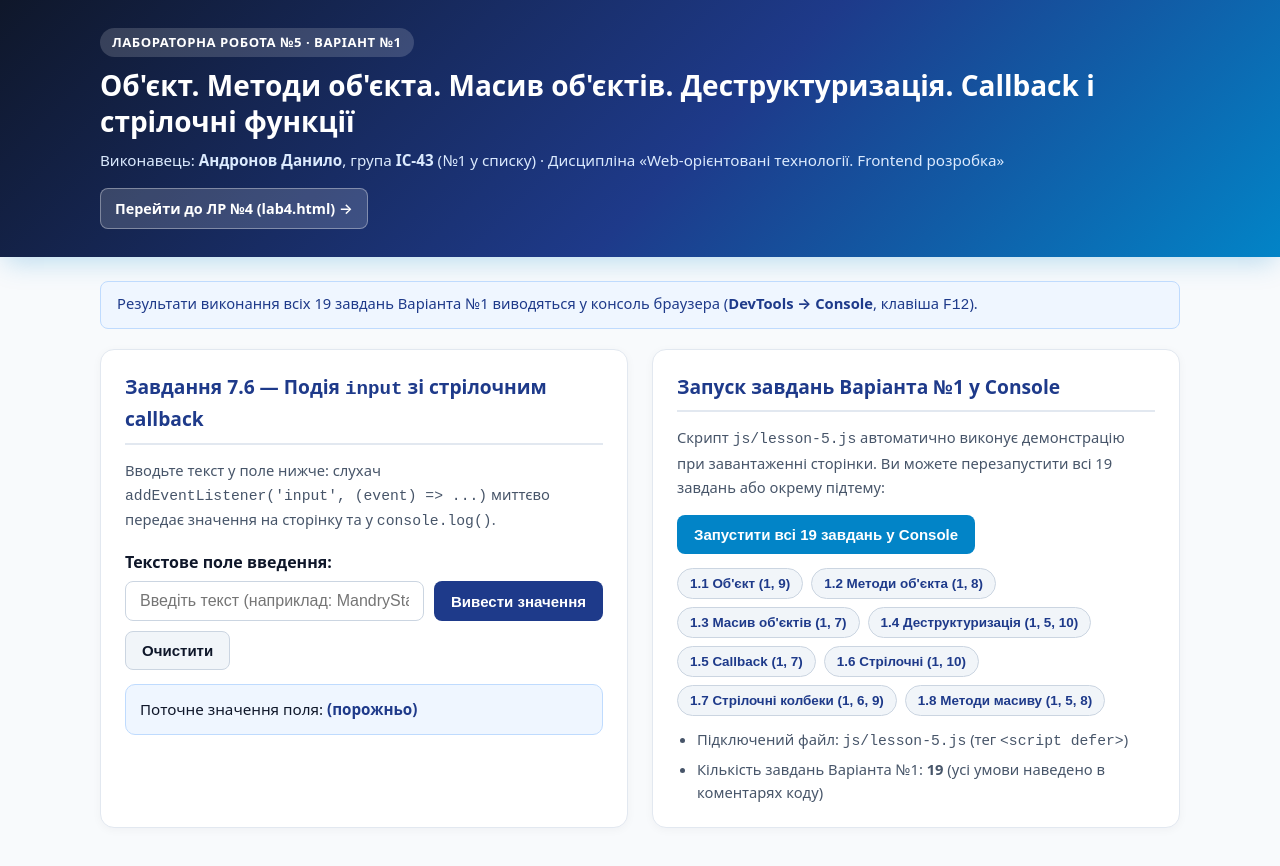
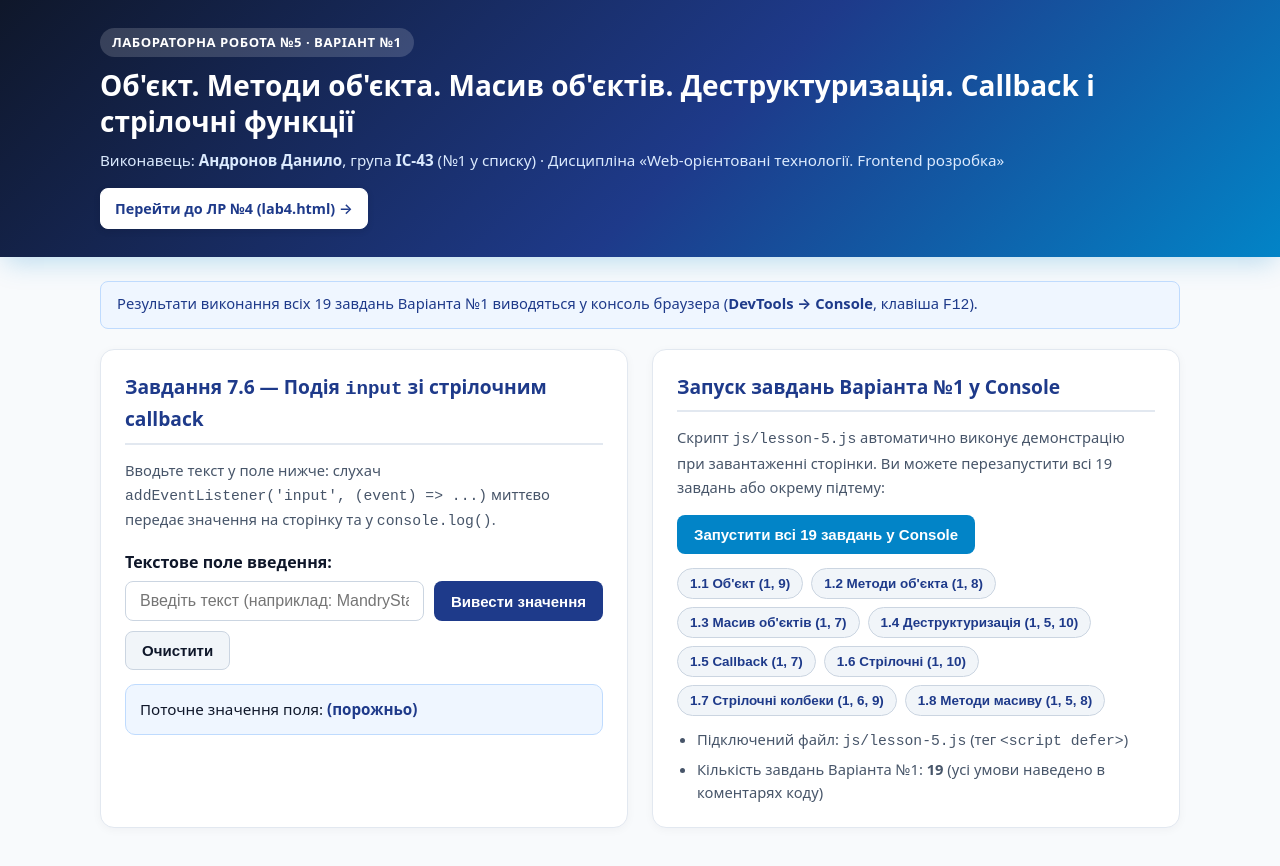
Before and after one commit to AndronovDanilo/LR_IC-43_Andronov, a plain HTML site: page index.html in a window 1280 px wide. Drawn offline with Linux system fonts and the light colour scheme.

Commit message:
Fix nav-link button contrast on blue header

```diff
--- a/css/style.css
+++ b/css/style.css
@@ -81,10 +81,11 @@ body {
     display: inline-flex;
     align-items: center;
     padding: 8px 14px;
-    background: rgba(255, 255, 255, 0.16);
-    border: 1px solid rgba(255, 255, 255, 0.35);
+    background: #ffffff;
+    border: 1px solid #ffffff;
     border-radius: 8px;
-    color: #ffffff;
+    color: #1e3a8a;
+    box-shadow: 0 2px 6px rgba(15, 23, 42, 0.15);
     text-decoration: none;
     font-size: 0.9rem;
     font-weight: 600;
@@ -92,7 +93,7 @@ body {
 }
 
 .nav-link:hover {
-    background: rgba(255, 255, 255, 0.28);
+    background: #eff6ff;
 }
 
 .console-hint {
--- a/style.css
+++ b/style.css
@@ -85,10 +85,11 @@ body {
   display: inline-flex;
   align-items: center;
   padding: 8px 14px;
-  background: rgba(255, 255, 255, 0.16);
-  border: 1px solid rgba(255, 255, 255, 0.35);
+  background: #ffffff;
+  border: 1px solid #ffffff;
   border-radius: 8px;
-  color: #ffffff;
+  color: #1e3a8a;
+  box-shadow: 0 2px 6px rgba(15, 23, 42, 0.15);
   text-decoration: none;
   font-size: 0.9rem;
   font-weight: 600;
@@ -96,7 +97,7 @@ body {
 }
 
 .nav-link:hover {
-  background: rgba(255, 255, 255, 0.28);
+  background: #eff6ff;
 }
 
 .console-hint {
```
